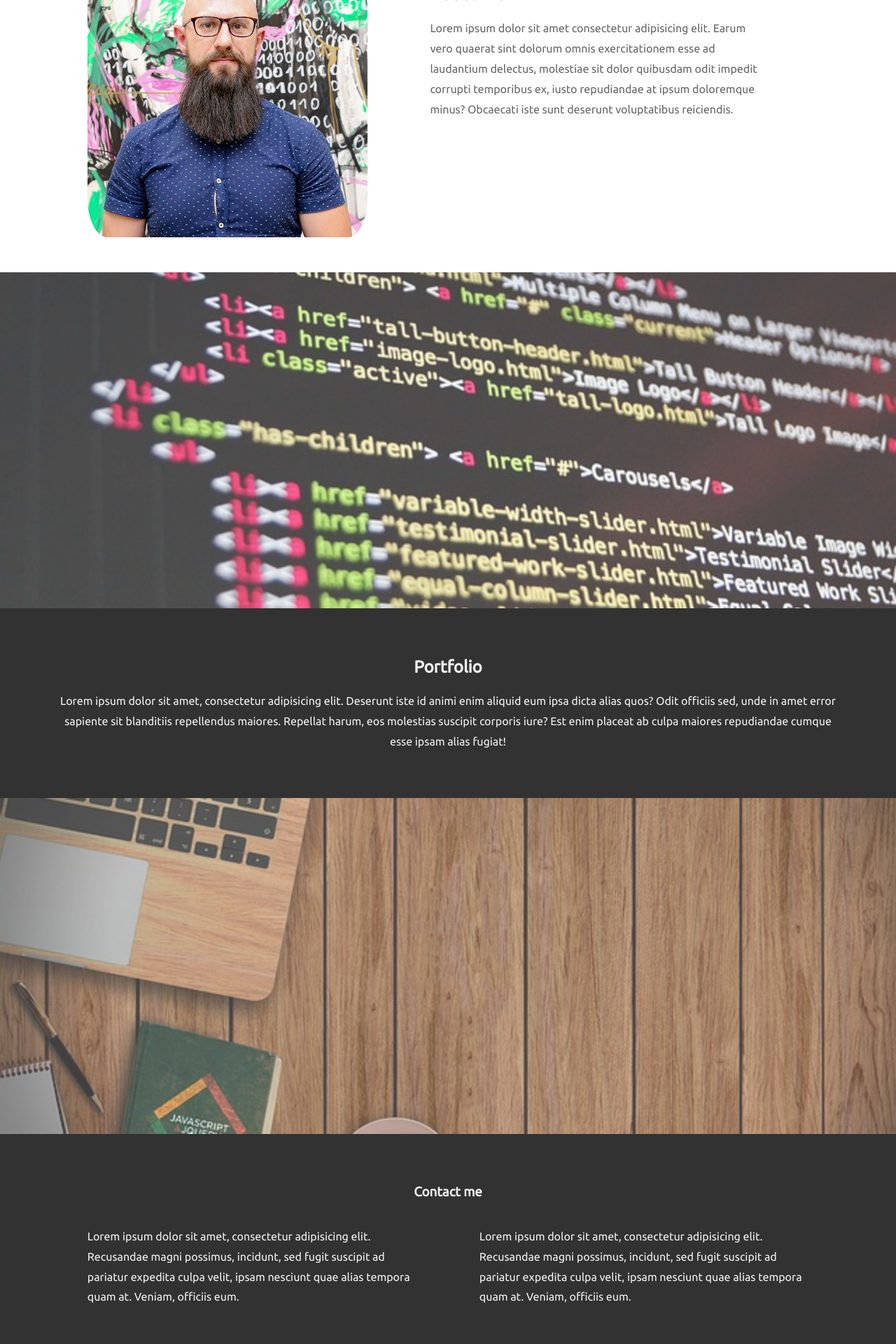
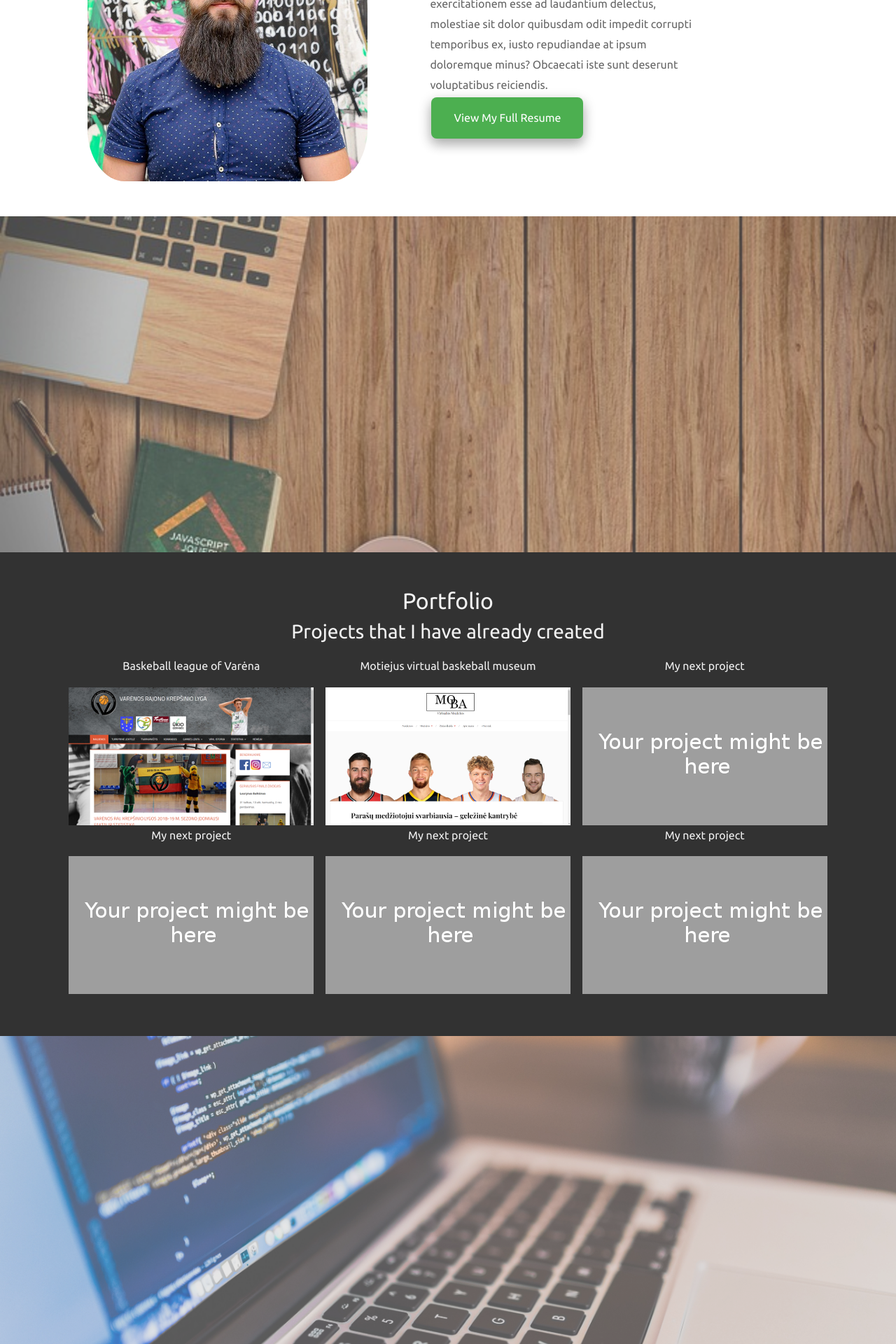
Before and after one commit to EgidijusNek/portfolio, a PHP site: page / in a window 1280 px wide; the page is wider, and only the part inside the window is pictured. Shown: the part 821-2741 px from the top of that part at 70% size. Run offline with PHP 8.4, Linux system fonts and the light colour scheme; some libraries are stand-ins or nearby versions.

Commit message:
added images to portfolio and about me sections

```diff
--- a/index.html
+++ b/index.html
@@ -4,10 +4,14 @@
     <meta charset="UTF-8" />
     <meta name="viewport" content="width=device-width, initial-scale=1.0" />
     <meta http-equiv="X-UA-Compatible" content="ie=edge" />
+    <link rel="stylesheet" href="https://stackpath.bootstrapcdn.com/bootstrap/4.3.1/css/bootstrap.min.css"
+        integrity="sha384-ggOyR0iXCbMQv3Xipma34MD+dH/1fQ784/j6cY/iJTQUOhcWr7x9JvoRxT2MZw1T" crossorigin="anonymous">
+<link rel="stylesheet" href="css/font-awesome.min.css">
     <link rel="stylesheet" href="style.css" />
     <title>Portfolio</title>
   </head>
   <body>
+    <div>
       <video autoplay muted loop class="parallax1">
         <source src="img/videobg.mp4" type="video/mp4" />
       </video>
@@ -15,6 +19,7 @@
       <!-- <div class="parallax1"> -->
       <div class="heading">
         Egidijus Nekliajevas
+      </div>
     </div>
     <!-- </div> -->
     <section>
@@ -26,7 +31,11 @@
         quaerat sint dolorum omnis exercitationem esse ad laudantium delectus,
         molestiae sit dolor quibusdam odit impedit corrupti temporibus ex, iusto
         repudiandae at ipsum doloremque minus? Obcaecati iste sunt deserunt
-        voluptatibus reiciendis.
+        voluptatibus reiciendis. <br />
+
+        <a class="button button1" href="http://egidijus.site/cv/">
+          View My Full Resume
+        </a>
       </div>
     </section>
     <div class="parallax2">
@@ -34,21 +43,53 @@
     </div>
     <section class="dark">
       <h2>Portfolio</h2>
-      <p>
-        Lorem ipsum dolor sit amet, consectetur adipisicing elit. Deserunt iste
-        id animi enim aliquid eum ipsa dicta alias quos? Odit officiis sed, unde
-        in amet error sapiente sit blanditiis repellendus maiores. Repellat
-        harum, eos molestias suscipit corporis iure? Est enim placeat ab culpa
-        maiores repudiandae cumque esse ipsam alias fugiat!
-      </p>
+      <h3>Projects that I have already created</h3>
+      <div class="grid-container">
+        <div class="grid-item">
+          <p>Baskeball league of Varėna</p>
+          <a href="http://krepsinis.varena.lt/"
+            ><img src="img/site1.png" alt="Varėnos krepšinis"
+          /></a>
+        </div>
+        <div class="grid-item">
+          <p>Motiejus virtual baskeball museum</p>
+          <a href="http://motiejausmuziejus.lt/"
+            ><img src="img/site2.png" alt="Motiejaus Muziejus"
+          /></a>
+        </div>
+        <div class="grid-item">
+          <p>My next project</p>
+          <a href="#"
+            ><img src="img/placeholder.png" alt="A place for your project"
+          /></a>
+        </div>
+        <div class="grid-item">
+          <p>My next project</p>
+          <a href="#"
+            ><img src="img/placeholder.png" alt="A place for your project"
+          /></a>
+        </div>
+        <div class="grid-item">
+          <p>My next project</p>
+          <a href="#"
+            ><img src="img/placeholder.png" alt="A place for your project"
+          /></a>
+        </div>
+        <div class="grid-item">
+          <p>My next project</p>
+          <a href="#"
+            ><img src="img/placeholder.png" alt="A place for your project"
+          /></a>
+        </div>
+      </div>
     </section>
 
     <div class="parallax3"></div>
 
     <div class="dark">
-      <h3>Contact me</h3>
+      <h3>Have questions? Contact me</h3>
       <div class="two-col">
-        <p>
+        <!-- <p>
           Lorem ipsum dolor sit amet, consectetur adipisicing elit. Recusandae
           magni possimus, incidunt, sed fugit suscipit ad pariatur expedita
           culpa velit, ipsam nesciunt quae alias tempora quam at. Veniam,
@@ -62,8 +103,10 @@
           culpa velit, ipsam nesciunt quae alias tempora quam at. Veniam,
           officiis eum.
         </p>
-      </div>
-    </div>
-    <div class="parallax4"></div>
+      </div> -->
+
+
+
+    <!-- <div class="parallax4"></div> -->
   </body>
 </html>
--- a/style.css
+++ b/style.css
@@ -18,17 +18,17 @@ html {
   z-index: -10;
 }
 .parallax2 {
-  background: url("img/second.jpg");
+  background: url("img/third.jpg");
   min-height: 60%;
 }
 .parallax3 {
-  background: url("img/third.jpg");
+  background: url("img/fourth.jpg");
   min-height: 60%;
 }
-.parallax4 {
+/* .parallax4 {
   background: url("img/fourth.jpg");
   min-height: 100%;
-}
+} */
 .parallax1,
 .parallax2,
 .parallax3,
@@ -91,7 +91,33 @@ section {
 .foto {
   max-height: 70%;
   width: auto;
-  border-radius: 15%;
+  border-radius: 20%;
+}
+
+.button {
+  background-color: #4caf50; /* Green */
+  border: none;
+  color: white;
+  padding: 15px 32px;
+  text-align: center;
+  text-decoration: none;
+  display: inline-block;
+  font-size: 16px;
+  margin: 4px 2px;
+  cursor: pointer;
+  border-radius: 8px;
+  -webkit-transition-duration: 0.4s; /* Safari */
+  transition-duration: 0.4s;
+}
+
+.button1 {
+  box-shadow: 0 8px 16px 0 rgba(0, 0, 0, 0.2), 0 6px 20px 0 rgba(0, 0, 0, 0.19);
+}
+
+.grid-container {
+  display: grid;
+  grid-template-columns: auto auto auto;
+  padding: 10px;
 }
 
 @media (max-width: 768px) {
```
Also changed, not shown: img/codingSchool3.jpg (deleted), img/placeholder.png (added), img/profile2.jpg (deleted), img/site1.png (added), img/site2.png (added). Lines whose indentation alone changed are shown as unchanged.
